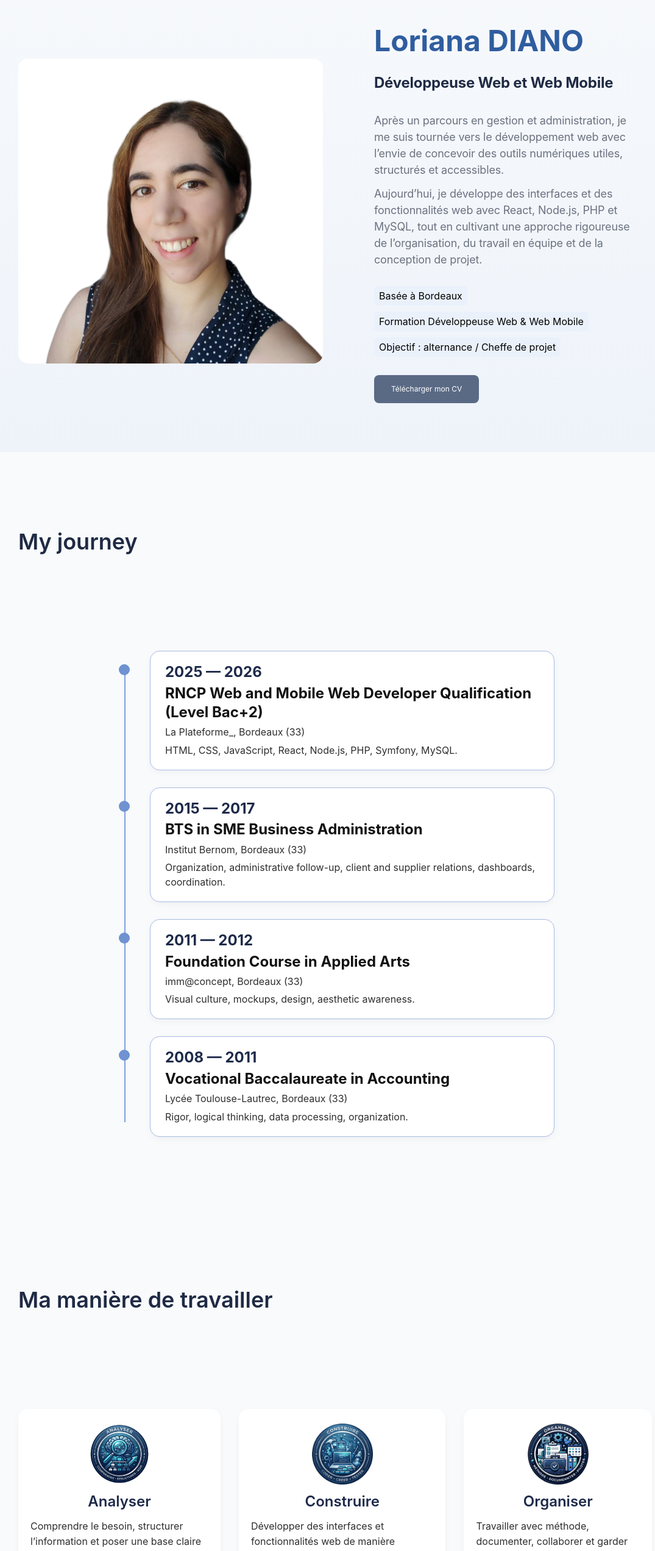
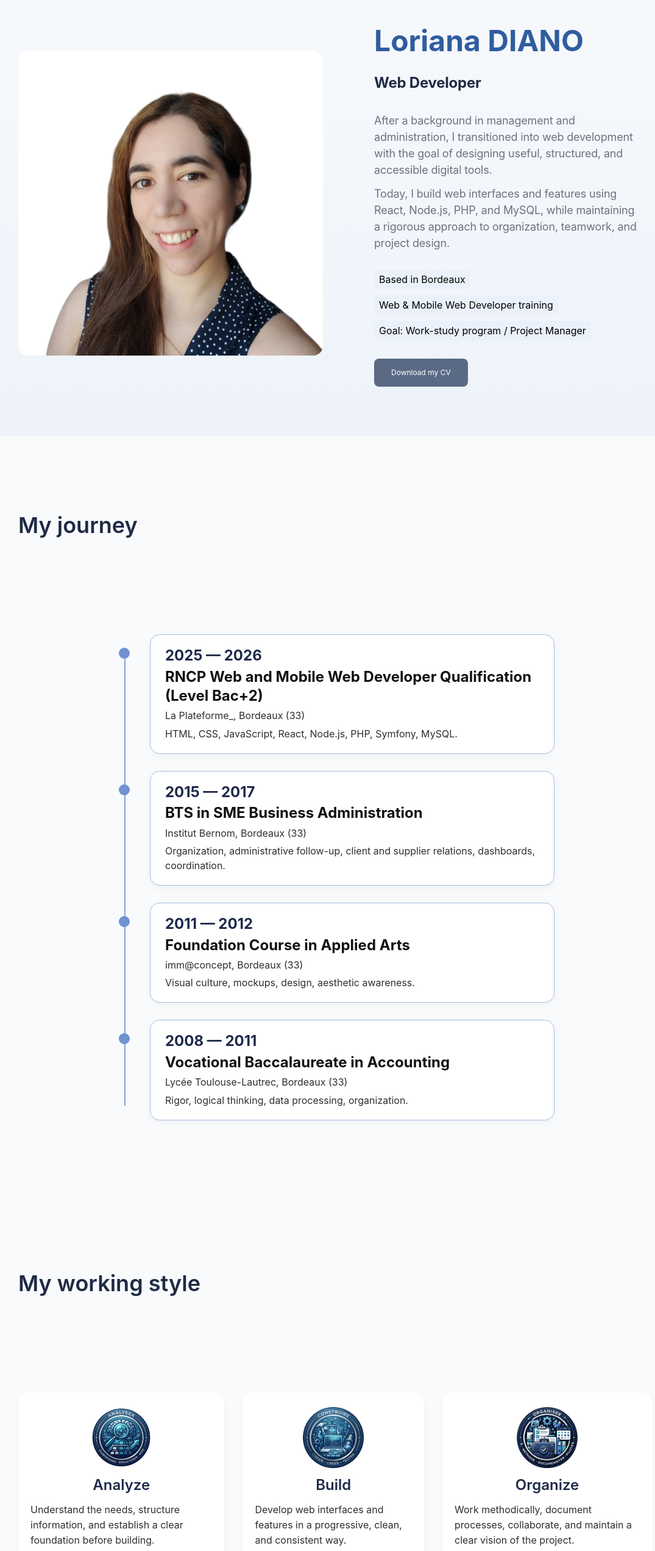
Before and after one commit to LorianaD/portfolio_LorianaDIANO, a React (Vite) app in the folder frontend/: page /about in a window 1280 px wide. Shown: the part 218-2761 px from the top of the page at 61% size, without its empty margins (90-1165 px from the left). Built offline with nearby package versions, Linux system fonts and the light colour scheme.

Commit message:
finish : translate in About Page

```diff
--- a/frontend/src/components/Sections/About/Cta.jsx
+++ b/frontend/src/components/Sections/About/Cta.jsx
@@ -2,21 +2,26 @@ import Btn from "../../ui/Btn"
 import SectionContainer from "../../ui/SectionContainer"
 import SectionHeader from "../../ui/SectionHeader"
 import SectionBody from "../../ui/SectionBody"
+import { aboutCta } from "../../../data/aboutPage";
+import getTranslatedData from "../../../helper/translations/getTranslatedData";
 
-function Contact() {
+function Contact({ locale = "fr" }) {
+
+    const content = getTranslatedData(aboutCta, locale);
+
     return(
         <SectionContainer>
             <SectionHeader
-                title="Envie d’en savoir plus ?"
-                description="Découvrez mes projets ou contactez-moi pour échanger autour de mon parcours, de mes réalisations et de mes objectifs professionnels."
+                title={content.title}
+                description={content.description}
             />
             <SectionBody className="home-contact-body-container">
                 <div className="home-contact-body-box">
                     <Btn variant="primary" to="/projects">
-                        Voir mes projets
+                        {content.ctaProjects}
                     </Btn>
                     <Btn variant="secondary" href="mailto:loriana.diano@gmail.com">
-                        Me contacter
+                        {content.ctaContact}
                     </Btn>
                 </div>
             </SectionBody>
--- a/frontend/src/components/Sections/About/Hero.jsx
+++ b/frontend/src/components/Sections/About/Hero.jsx
@@ -3,48 +3,62 @@ import profile from "../../../assets/images/photo.png";
 import Badge from "../../ui/Badge";
 import Btn from "../../ui/Btn";
 import cv from "../../../assets/documents/CV_LorianaDIANO_DeveloppeuseWeb.pdf";
+import { aboutHero } from "../../../data/aboutPage";
+import getTranslatedData from "../../../helper/translations/getTranslatedData";
+import useImageModal from "../../../hooks/useImageModal";
 
-function Hero() {
+function Hero({ locale = "fr" }) {
 
-    const title = "À propos";
+    const content = getTranslatedData(aboutHero, locale);
+
+    const { isOpen, openModal, closeModal } = useImageModal();
 
     return (
-        <SectionHero title={title}>
+        <SectionHero title={content.title}>
+
             <div className="section-body about-hero-container">
                 <div className="about-hero-photo-container">
-                    <div className="about-hero-photo-box">
+                    <div className="about-hero-photo-box" onClick={openModal}>
                         <img src={profile} alt="Photo de Loriana DIANO" className="about-hero-photo-img"/>
                     </div>
                 </div>
                 <div className="about-hero-text-container">
                     <div className="about-hero-text-titles">
                         <h1 className="about-hero-text-title">Loriana DIANO</h1>
-                        <h2 className="about-hero-text-title-2">Développeuse Web et Web Mobile</h2>
+                        <h2 className="about-hero-text-title-2">{content.jobTitle}</h2>
                     </div>
                     <div className="about-hero-text-description">
-                        <p>
-                            Après un parcours en gestion et administration, je me suis tournée vers le développement web avec l’envie de concevoir des outils numériques utiles, structurés et accessibles.
-                        </p>
-                        <p>
-                            Aujourd’hui, je développe des interfaces et des fonctionnalités web avec React, Node.js, PHP et MySQL, tout en cultivant une approche rigoureuse de l’organisation, du travail en équipe et de la conception de projet.
-                        </p>
+                        {content.descriptions.map((paragraph, index) => (
+                            <p key={index}>{paragraph}</p>
+                        ))}
                     </div>
                     <div className="about-hero-text-badges">
                         <Badge>
-                            Basée à Bordeaux
+                            {content.target1}
                         </Badge>
                         <Badge>
-                            Formation Développeuse Web & Web Mobile
+                            {content.target2}
                         </Badge>
                         <Badge>
-                            Objectif : alternance / Cheffe de projet
+                            {content.target3}
                         </Badge>
                     </div>
                     <Btn variant="primary" href={cv} download="CV_Loriana_Diano.pdf">
-                        Télécharger mon CV
+                        {content.ctaCV}
                     </Btn>
                 </div>
             </div>
+
+            {isOpen && (
+                <div className="image-modal" onClick={closeModal}>
+                    <img
+                        src={profile}
+                        alt="Loriana DIANO"
+                        className="image-modal-img"
+                    />
+                </div>
+            )}
+
         </SectionHero>
     )
 }
--- a/frontend/src/components/Sections/About/Hobbies.jsx
+++ b/frontend/src/components/Sections/About/Hobbies.jsx
@@ -1,19 +1,28 @@
+import { aboutHobbies } from "../../../data/aboutPage";
 import hobbies from "../../../data/hobbies";
+import getTranslatedData from "../../../helper/translations/getTranslatedData";
+import getTranslatedHobby from "../../../helper/translations/getTranslatedHobby";
 import HobbiesCard from "../../ui/HobbiesCard";
 import SectionBody from "../../ui/SectionBody";
 import SectionContainer from "../../ui/SectionContainer";
 import SectionHeader from "../../ui/SectionHeader";
 
-function Hobbies() {
-    const title = "Au-delà du code";
+function Hobbies({ locale = "fr" }) {
+
+    const content = getTranslatedData(aboutHobbies, locale);
+
+    const items = hobbies.map((item) =>
+        getTranslatedHobby(item, locale)
+    );
+
     return(
         <SectionContainer>
             <SectionHeader
-                title={title}
+                title={content.title}
             />
             <SectionBody>
                 <div className="hobbies-cards-box">
-                    {hobbies.map((item) => (
+                    {items.map((item) => (
                         <HobbiesCard key={item.id} icon={item.icon} title={item.title} description={item.description}/>
                     ))}
                 </div>
--- a/frontend/src/components/Sections/About/ToolsTechs.jsx
+++ b/frontend/src/components/Sections/About/ToolsTechs.jsx
@@ -2,21 +2,25 @@ import skills from "../../../data/skills";
 import SectionContainer from "../../ui/SectionContainer";
 import SectionHeader from "../../ui/SectionHeader";
 import SkillsCardAbout from "../../ui/SkillsCardAbout";
+import getTranslatedData from "../../../helper/translations/getTranslatedData";
+import { aboutToolsTechs } from "../../../data/aboutPage";
 
-function ToolsTechs() {
+function ToolsTechs({ locale = "fr" }) {
+
+    const content = getTranslatedData(aboutToolsTechs, locale);
 
     const skillsData = skills[0];
 
     return (
         <SectionContainer>
             <SectionHeader
-                title="Outils et technologies"
+                title={ content.title }
             />
 
             <div className="about_skills_cards">
                 <SkillsCardAbout title="Front-end" items={Object.values(skillsData["front-end"])}/>
                 <SkillsCardAbout title="Back-end" items={Object.values(skillsData["back-end"])}/>
-                <SkillsCardAbout title="Outils" items={Object.values(skillsData["outils"])}/>
+                <SkillsCardAbout title={ content.toolsTitle } items={Object.values(skillsData["outils"])}/>
             </div>
         </SectionContainer>
     )
--- a/frontend/src/components/Sections/About/WorkingWay.jsx
+++ b/frontend/src/components/Sections/About/WorkingWay.jsx
@@ -3,17 +3,26 @@ import SectionContainer from "../../ui/SectionContainer";
 import SectionHeader from "../../ui/SectionHeader";
 import WorkingWayCard from "../../ui/WorkingWayCard";
 import workingWay from "../../../data/workingWay";
+import { aboutWorkingWay } from "../../../data/aboutPage";
+import getTranslatedData from "../../../helper/translations/getTranslatedData";
+import getTranslatedHobby from "../../../helper/translations/getTranslatedHobby";
 
-function WorkingWay() {
-    const title = "Ma manière de travailler";
+function WorkingWay({ locale = "fr" }) {
+
+    const content = getTranslatedData(aboutWorkingWay, locale);
+
+    const items = workingWay.map((item) =>
+        getTranslatedHobby(item, locale)
+    );
+
     return(
         <SectionContainer>
             <SectionHeader
-                title={title}
+                title={content.title}
             />
             <SectionBody>
                 <div className="working-way-list">
-                    {workingWay.map((item) => (
+                    {items.map((item) => (
                         <WorkingWayCard key={item.id} icon={item.icon} title={item.title} description={item.description}/>
                     ))}
                 </div>
--- /dev/null
+++ b/frontend/src/data/aboutPage.js
@@ -0,0 +1,121 @@
+const aboutHero = {
+    fr: {
+        title: "À propos",
+        jobTitle: "Développeuse Web et Web Mobile",
+        descriptions: [
+            "Après un parcours en gestion et administration, je me suis tournée vers le développement web avec l’envie de concevoir des outils numériques utiles, structurés et accessibles.",
+            "Aujourd’hui, je développe des interfaces et des fonctionnalités web avec React, Node.js, PHP et MySQL, tout en cultivant une approche rigoureuse de l’organisation, du travail en équipe et de la conception de projet."
+        ],
+        target1: "Basée à Bordeaux",
+        target2: "Formation Développeuse Web & Web Mobile",
+        target3: "Objectif : alternance / Cheffe de projet",
+        ctaCV: "Télécharger mon CV"
+    },
+
+    en: {
+        title: "About",
+        jobTitle: "Web Developer",
+        descriptions: [
+            "After a background in management and administration, I transitioned into web development with the goal of designing useful, structured, and accessible digital tools.",
+            "Today, I build web interfaces and features using React, Node.js, PHP, and MySQL, while maintaining a rigorous approach to organization, teamwork, and project design."
+        ],
+        target1: "Based in Bordeaux",
+        target2: "Web & Mobile Web Developer training",
+        target3: "Goal: Work-study program / Project Manager",
+        ctaCV: "Download my CV"
+    },
+
+    it: {
+        title: "Chi sono",
+        jobTitle: "Sviluppatrice Web",
+        descriptions: [
+            "Dopo un percorso in gestione e amministrazione, mi sono orientata verso lo sviluppo web con l’obiettivo di creare strumenti digitali utili, strutturati e accessibili.",
+            "Oggi sviluppo interfacce e funzionalità web con React, Node.js, PHP e MySQL, mantenendo un approccio rigoroso all’organizzazione, al lavoro di squadra e alla progettazione."
+        ],
+        target1: "Basata a Bordeaux",
+        target2: "Formazione Sviluppatrice Web & Web Mobile",
+        target3: "Obiettivo: apprendistato / Project Manager",
+        ctaCV: "Scarica il mio CV"
+    }
+};
+
+const aboutCarrerPath = {
+    fr: {
+        title: "Mon parcours",
+    },
+    en: {
+        title: "My journey",
+    },
+    it: {
+        title: "Il mio percorso",
+    }
+};
+
+const aboutWorkingWay = {
+    fr: {
+        title: "Ma manière de travailler",
+    },
+    en: {
+        title: "My working style",
+    },
+    it: {
+        title: "Il mio modo di lavorare",
+    }
+};
+
+const aboutToolsTechs = {
+    fr: {
+        title: "Outils et technologies",
+        toolsTitle: "Outils",
+    },
+    en: {
+        title: "Tools & Technologies",
+        toolsTitle: "Tools",
+    },
+    it: {
+        title: "Strumenti e tecnologie",
+        toolsTitle: "Strumenti",
+    }
+};
+
+const aboutHobbies = {
+    fr: {
+        title: "Au-delà du code",
+    },
+    en: {
+        title: "Beyond code",
+    },
+    it: {
+        title: "Oltre il codice",
+    }
+};
+
+const aboutCta = {
+    fr: {
+        title: "Envie d’en savoir plus ?",
+        description: "Découvrez mes projets ou contactez-moi pour échanger autour de mon parcours, de mes réalisations et de mes objectifs professionnels.",
+        ctaProjects: "Voir mes projets",
+        ctaContact: "Me contacter"
+    },
+    en: {
+        title: "Want to learn more?",
+        description: "Explore my projects or feel free to contact me to discuss my background, my work, and my professional goals.",
+        ctaProjects: "View my project",
+        ctaContact: "Contact me"
+    },
+    it: {
+        title: "Vuoi saperne di più?",
+        description: "Scopri i miei progetti o contattami per parlare del mio percorso, delle mie realizzazioni e dei miei obiettivi professionali.",
+        ctaProjects: "Vedi i miei progetti",
+        ctaContact: "Contattami"
+    }
+};
+
+export {
+    aboutHero,
+    aboutCarrerPath,
+    aboutWorkingWay,
+    aboutToolsTechs,
+    aboutHobbies,
+    aboutCta
+}
--- a/frontend/src/data/workingWay.js
+++ b/frontend/src/data/workingWay.js
@@ -5,24 +5,57 @@ import organiser from "../assets/images/organiser.png";
 const workingWay = [
     {
         id: 1,
-        title: "Analyser",
-        description:
-            "Comprendre le besoin, structurer l’information et poser une base claire avant de développer.",
         icon: analyser,
+            translations: {
+            fr: {
+                title: "Analyser",
+                description: "Comprendre le besoin, structurer l’information et poser une base claire avant de développer.",
+            },
+            en: {
+                title: "Analyze",
+                description: "Understand the needs, structure information, and establish a clear foundation before building."
+            },
+            it: {
+                title: "Analizzare",
+                description: "Comprendere le esigenze, strutturare le informazioni e definire una base chiara prima di sviluppare."
+            }
+        }
     },
     {
         id: 2,
-        title: "Construire",
-        description:
-            "Développer des interfaces et fonctionnalités web de manière progressive, propre et cohérente.",
         icon: construire,
+        translations: {
+            fr: {
+                title: "Construire",
+                description: "Développer des interfaces et fonctionnalités web de manière progressive, propre et cohérente.",
+            },
+            en: {
+                title: "Build",
+                description: "Develop web interfaces and features in a progressive, clean, and consistent way."
+            },
+            it: {
+                title: "Costruire",
+                description: "Sviluppare interfacce e funzionalità web in modo progressivo, pulito e coerente."
+            }
+        }
     },
     {
         id: 3,
-        title: "Organiser",
-        description:
-            "Travailler avec méthode, documenter, collaborer et garder une vision claire du projet.",
         icon: organiser,
+        translations: {
+            fr: {
+                title: "Organiser",
+                description: "Travailler avec méthode, documenter, collaborer et garder une vision claire du projet.",
+            },
+            en: {
+                title: "Organize",
+                description: "Work methodically, document processes, collaborate, and maintain a clear vision of the project."
+            },
+            it: {
+                title: "Organizzare",
+                description: "Lavorare con metodo, documentare, collaborare e mantenere una visione chiara del progetto."
+            }
+        }
     }
 ];
 
--- /dev/null
+++ b/frontend/src/helper/translations/getTranslatedHobby.js
@@ -0,0 +1,9 @@
+function getTranslatedHobby(item, locale) {
+    return {
+        id: item.id,
+        icon: item.icon,
+        ...(item.translations[locale] || item.translations.fr)
+    };
+}
+
+export default getTranslatedHobby;
--- a/frontend/src/pages/AboutPage.jsx
+++ b/frontend/src/pages/AboutPage.jsx
@@ -12,12 +12,12 @@ function AboutPage() {
 
     return (
         <main>
-            <Hero/>
+            <Hero locale={ locale } />
             <CareerPath locale={ locale } />
-            <WorkingWay/>
-            <ToolsTechs/>
-            <Hobbies/>
-            <Cta/>
+            <WorkingWay locale={ locale } />
+            <ToolsTechs locale={ locale } />
+            <Hobbies locale={ locale } />
+            <Cta locale={ locale } />
         </main>
     )
 }
```
Also changed, not shown: frontend/src/components/Sections/About/CareerPath.jsx (+5 -7 lines).
